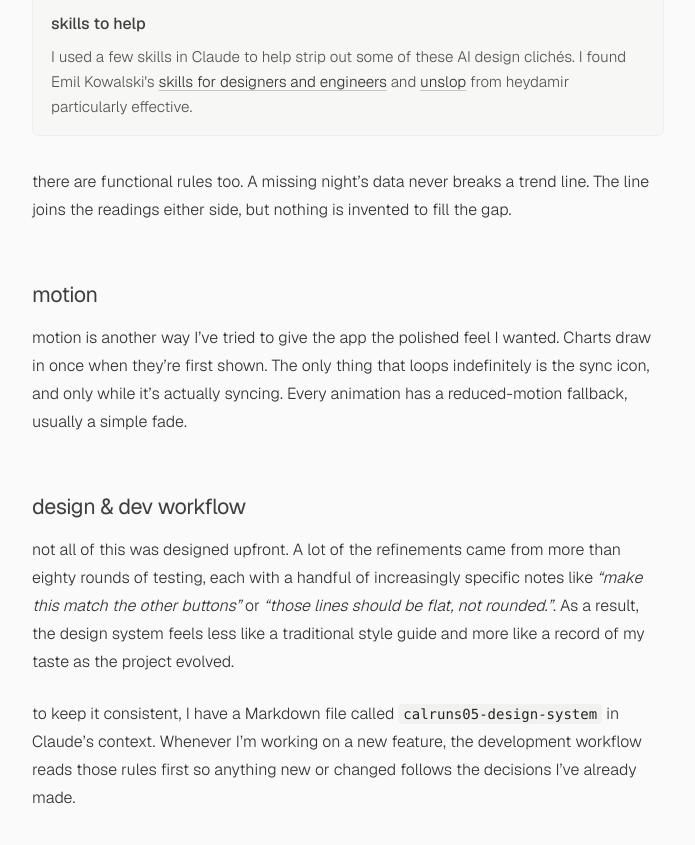
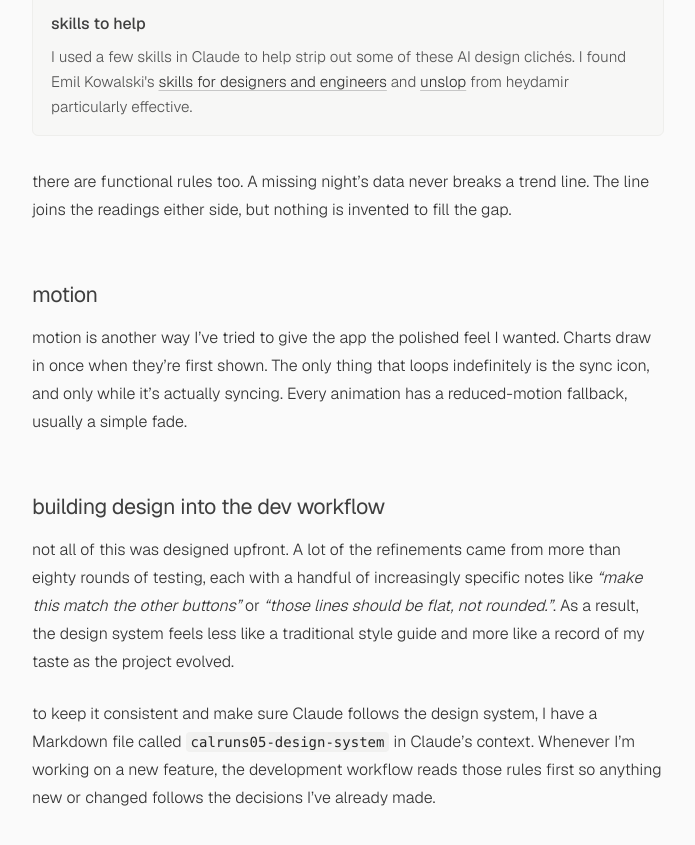
Before and after one commit to callumlinning/callumlinning-notes, a Jekyll site: the page built from _posts/2026-11-06-calruns-design-system.md, in a window 1280 px wide and 900 px high, scrolled down 4238 px. Shown: the top 845 px of the window, without its empty margins (292-987 px from the left). Built offline with Jekyll 4.4.1, drawn with Linux system fonts in a browser that asks for light colours; some of the changed text lies outside the part shown.

Commit message:
Changed headers on calruns-design-system

```diff
--- a/_posts/2026-11-06-calruns-design-system.md
+++ b/_posts/2026-11-06-calruns-design-system.md
@@ -231,8 +231,8 @@ there are functional rules too. A missing night's data never breaks a trend line
 
 motion is another way I've tried to give the app the polished feel I wanted. Charts draw in once when they're first shown. The only thing that loops indefinitely is the sync icon, and only while it's actually syncing. Every animation has a reduced-motion fallback, usually a simple fade.
 
-## design & dev workflow
+## building design into the dev workflow
 
 not all of this was designed upfront. A lot of the refinements came from more than eighty rounds of testing, each with a handful of increasingly specific notes like *“make this match the other buttons”* or *“those lines should be flat, not rounded.”*. As a result, the design system feels less like a traditional style guide and more like a record of my taste as the project evolved.
 
-to keep it consistent, I have a Markdown file called `calruns05-design-system` in Claude's context. Whenever I'm working on a new feature, the development workflow reads those rules first so anything new or changed follows the decisions I've already made.
+to keep it consistent and make sure Claude follows the design system, I have a Markdown file called `calruns05-design-system` in Claude's context. Whenever I'm working on a new feature, the development workflow reads those rules first so anything new or changed follows the decisions I've already made.
```
Also changed, not shown: other parts of _posts/2026-11-06-calruns-design-system.md (+2 -2 lines).
